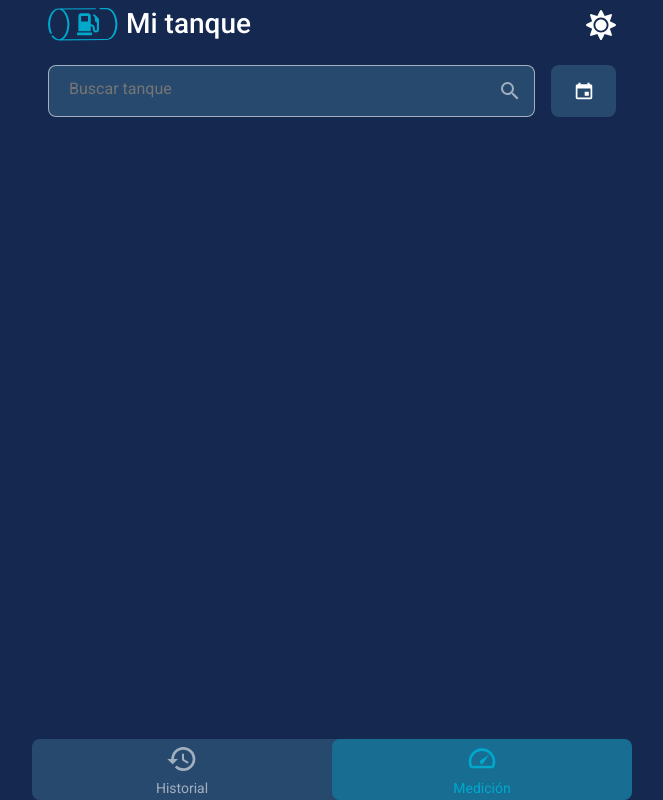
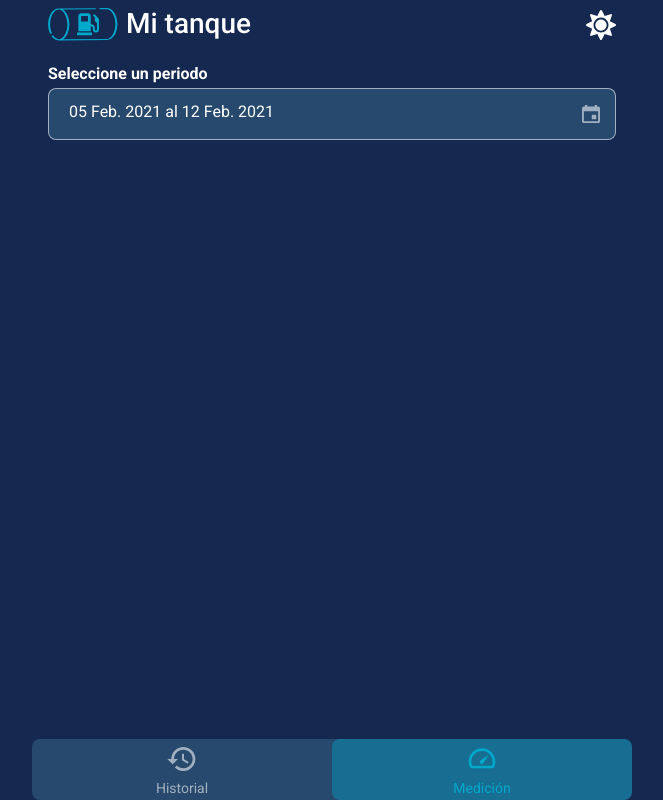
Before and after one commit to alexajreyes/mi-tanque, a React (Create React App) app: page /history in a window 1280 px wide. Shown: the whole page, without its empty margins (308-971 px from the left). Built offline with nearby package versions, Linux system fonts and the light colour scheme.

Commit message:
Componente selector de fechas creado

```diff
--- a/src/components/TextField/index.js
+++ b/src/components/TextField/index.js
@@ -12,15 +12,21 @@ export default function TextField({
     mb,
     ml,
     mr,
+    onClick = () => {},
     ...rest
 }) {
     const key = randomKey()
 
     return (
-    <Wrapper mt={mt} ml={ml} mr={mr} mb={mb}>
+        <Wrapper mt={mt} ml={ml} mr={mr} mb={mb} onClick={onClick}>
             {label && <Label htmlFor={key}>{label}</Label>}
             <TextFieldContainer>
-        <input type="text" placeholder={placeholder} id={key} {...rest} />
+                <input
+                    type="text"
+                    placeholder={placeholder}
+                    id={key}
+                    {...rest}
+                />
                 {search && !Icon && <SearchIcon size={24} />}
                 {Icon && <Icon size={24} />}
             </TextFieldContainer>
--- a/src/pages/History/index.js
+++ b/src/pages/History/index.js
@@ -1,44 +1,60 @@
-import React, { useState } from 'react'
+import React, { useState, Suspense } from 'react'
 import NavBar from 'components/NavBar'
 import TextField from 'components/TextField'
-import DateModal from 'components/DateModal'
+import { format, addDays } from 'date-fns'
 
 //Import icons
 import { IoMdCalendar as CalendarIcon } from 'react-icons/io'
-import {
-    Wrapper,
-    FilterContainer,
-    Container,
-    NavBarContainer,
-    IconContainer,
-} from './styles'
+import { Wrapper, Container, NavBarContainer } from './styles'
 
 function History() {
+    const [date, setDate] = useState({
+        start: format(addDays(new Date(), -7), 'dd MMM. yyyy'),
+        end: format(new Date(), 'dd MMM. yyyy'),
+    })
+
+    const DateModal = React.lazy(() => import('components/DateModal'))
+
     const [calendarIsVisible, setCalendarIsVisible] = useState(false)
 
     const showCalendar = () => setCalendarIsVisible(true)
 
     const hideCalendar = () => setCalendarIsVisible(false)
 
+    //Muestra la fecha seleccionada en la interfaz
+    const onSelectDate = _date => {
+        if (!_date) return
+
+        setDate({
+            start: format(_date.startDate, 'dd MMM. yyyy'),
+            end: format(_date.endDate, 'dd MMM. yyyy'),
+        })
+    }
+
     return (
         <Container>
             <Wrapper>
-                <FilterContainer>
-                    <TextField placeholder="Buscar tanque" search={true} />
-                    <IconContainer onClick={showCalendar}>
-                        <CalendarIcon size={22} />
-                    </IconContainer>
-                </FilterContainer>
+                <TextField
+                    readOnly={true}
+                    onClick={showCalendar}
+                    label="Seleccione un periodo"
+                    value={`${date.start} al ${date.end} `}
+                    Icon={CalendarIcon}
+                    placeholder="Buscar tanque"
+                    search={true}
+                />
             </Wrapper>
             <NavBarContainer>
                 <NavBar />
             </NavBarContainer>
 
             {calendarIsVisible && (
-                <DateModal
-                    onSelect={dates => console.log(dates)}
-                    closeModal={hideCalendar}
-                />
+                <Suspense fallback={<div>Loading...</div>}>
+                    <DateModal
+                        onSelect={dates => onSelectDate(dates)}
+                        closeModal={hideCalendar}
+                    />
+                </Suspense>
             )}
         </Container>
     )
--- a/src/pages/History/styles.js
+++ b/src/pages/History/styles.js
@@ -15,19 +15,3 @@ export const Wrapper = styled.section`
     max-width: 100%;
     padding: 16px;
 `
-
-export const FilterContainer = styled.div`
-  display: grid;
-  grid-template-columns: 1fr 65px;
-  grid-gap: 16px;
-`
-
-export const IconContainer = styled.div`
-  width: 100%;
-  height: 100%;
-  border-radius: 8px;
-  background-color: ${({ theme }) => theme.card};
-  display: flex;
-  justify-content: center;
-  align-items: center;
-`
```
Lines whose indentation alone changed are shown as unchanged.
